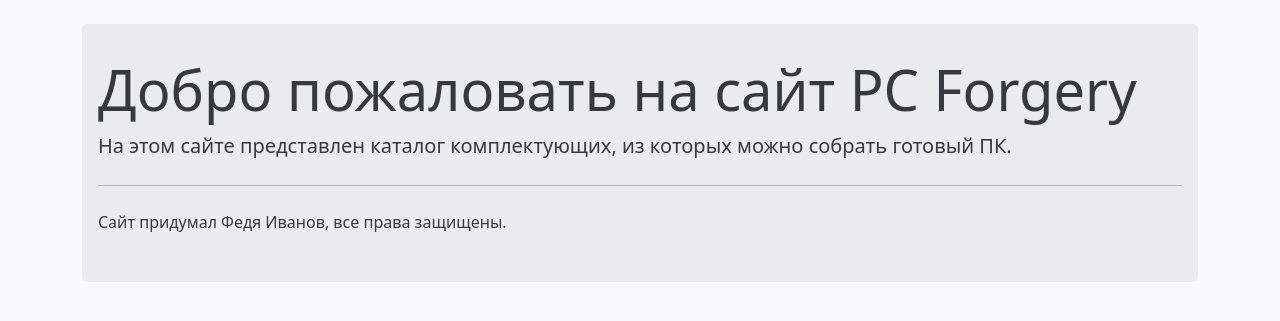
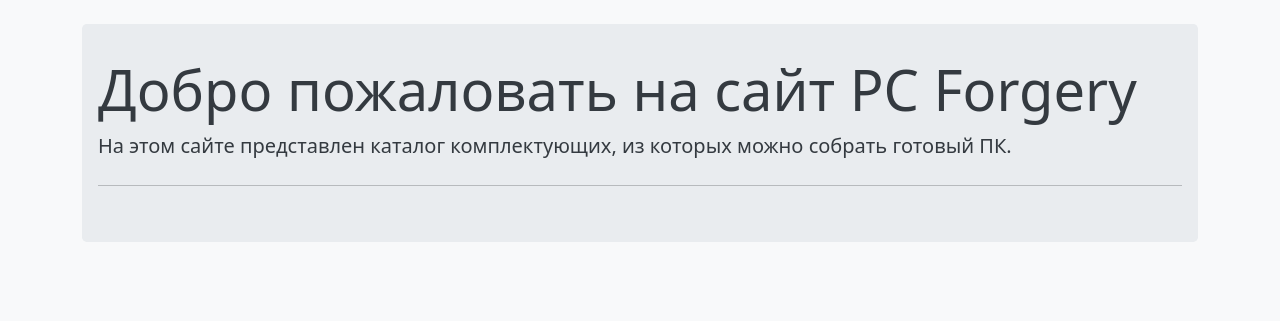
Before and after one commit to VantuzFed/pc_parts_kurs, a Flask app: page / in a window 1280 px wide. Shown: the part 74-395 px from the top of the page. Run offline with Flask 3, Linux system fonts and the light colour scheme.

Commit message:
Update index.html

```diff
--- a/templates/index.html
+++ b/templates/index.html
@@ -7,6 +7,6 @@
         <h1 class="display-4">Добро пожаловать на сайт PC Forgery</h1>
         <p class="lead">На этом сайте представлен каталог комплектующих, из которых можно собрать готовый ПК.</p>
         <hr class="my-4">
-        <p>Сайт придумал Федя Иванов, все права защищены.</p>
+
     </div>
 {% endblock %}
```
